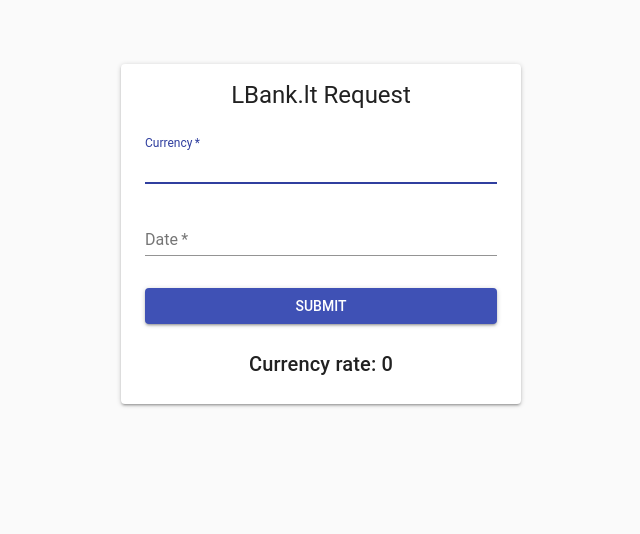
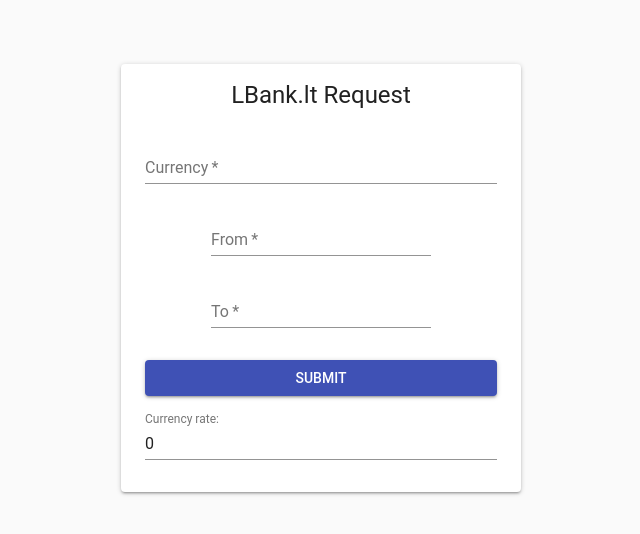
Before and after one commit to Raimondas-Alisauskas/LB-rates_React_Redux_Saga, a React (Create React App) app: page / in a window 1280 px wide. Shown: the top 534 px of the page, without its empty margins (319-959 px from the left). Built offline with nearby package versions, Linux system fonts and the light colour scheme.

Commit message:
From To dates,  TextField introduced.

```diff
--- a/src/app/components/mainForm/MainForm.js
+++ b/src/app/components/mainForm/MainForm.js
@@ -5,18 +5,16 @@ import { withStyles } from '@material-ui/core';
 import CssBaseline from '@material-ui/core/CssBaseline/CssBaseline';
 import Paper from '@material-ui/core/Paper/Paper';
 import Typography from '@material-ui/core/Typography/Typography';
-import FormControl from '@material-ui/core/FormControl/FormControl';
-import InputLabel from '@material-ui/core/InputLabel/InputLabel';
-import Input from '@material-ui/core/Input/Input';
 import Button from '@material-ui/core/Button/Button';
-// import TextField from '@material-ui/core/TextField';
+import TextField from '@material-ui/core/TextField';
 
 import styles from './styles';
 
 const MainForm = ({
   classes,
   currency,
-  date,
+  from,
+  to,
   currencyRate,
   handleInputChange,
   handleSubmit
@@ -27,26 +25,36 @@ const MainForm = ({
       <Typography component="h5" variant="h5">
         LBank.lt Request
       </Typography>
-      <form className={classes.form} onSubmit={handleSubmit}>
-        <FormControl margin="normal" required fullWidth>
-          <InputLabel required={true}>Currency</InputLabel>
-          <Input
-            id="Currency"
-            name="currency"
-            autoFocus
-            value={currency}
-            onChange={handleInputChange}
-          />
-        </FormControl>
-        <FormControl margin="normal" required fullWidth>
-          <InputLabel required={true}>Date</InputLabel>
-          <Input
-            id="Date"
-            name="date"
-            value={date}
-            onChange={handleInputChange}
-          />
-        </FormControl>
+      <form
+        className={classes.form}
+        onChange={handleInputChange}
+        onSubmit={handleSubmit}
+      >
+        <TextField
+          name="currency"
+          value={currency}
+          label="Currency"
+          className={classes.textField}
+          margin="normal"
+          required
+          fullWidth
+        />
+        <TextField
+          name="from"
+          value={from}
+          label="From"
+          className={classes.textField}
+          margin="normal"
+          required
+        />
+        <TextField
+          name="to"
+          value={to}
+          label="To"
+          className={classes.textField}
+          margin="normal"
+          required
+        />
         <Button
           className={classes.submit}
           type="submit"
@@ -57,11 +65,15 @@ const MainForm = ({
           Submit
         </Button>
       </form>
-      <div className={classes.answer}>
-        <Typography component="h6" variant="h6">
-          Currency rate: {currencyRate}
-        </Typography>
-      </div>
+      <TextField
+        name="answer"
+        value={currencyRate}
+        label="Currency rate:"
+        className={classes.textField}
+        margin="normal"
+        InputProps={{ readOnly: true }}
+        fullWidth
+      />
     </Paper>
   </main>
 );
@@ -69,7 +81,8 @@ const MainForm = ({
 MainForm.propTypes = {
   classes: PropTypes.instanceOf(Object).isRequired,
   currency: PropTypes.string.isRequired,
-  date: PropTypes.string.isRequired,
+  from: PropTypes.string.isRequired,
+  to: PropTypes.string.isRequired,
   currencyRate: PropTypes.string.isRequired,
   handleInputChange: PropTypes.func.isRequired,
   handleSubmit: PropTypes.func.isRequired
--- a/src/app/containers/Main.js
+++ b/src/app/containers/Main.js
@@ -8,22 +8,23 @@ class Main extends Component {
     super(props);
     this.state = {
       currency: '',
-      date: '',
+      from: '',
+      to: '',
       currencyRate: '0'
     };
   }
-
-  handleSubmit = event => {
-    event.preventDefault();
-    this.getFxRatesForCurrency(this.state.currency, this.state.date);
-  };
 
   handleInputChange = event => {
     const { name, value } = event.target;
     this.setState({ [name]: value });
   };
 
-  getFxRatesForCurrency = (currency, date) => {
+  handleSubmit = event => {
+    event.preventDefault();
+    this.getFxRateForCurrency(this.state.currency, this.state.from);
+  };
+
+  getFxRateForCurrency = (currency, date) => {
     axios
       .get(
         `https://cors.io/?http://old.lb.lt//webservices/fxrates/FxRates.asmx/getFxRatesForCurrency?tp=EU&ccy=${currency}&dtFrom=${date}&dtTo=${date}`
@@ -41,15 +42,18 @@ class Main extends Component {
         //   xmlDoc.async = false;
         //   xmlDoc.loadXML(answer);
         // }
+        console.log(response.data);
 
         const xmlDoc = new DOMParser().parseFromString(
           response.data,
           'text/xml'
         );
+
+        console.log(xmlDoc);
+
         const amtValue = xmlDoc.getElementsByTagName('Amt')[1].textContent;
         this.setState({ currencyRate: amtValue });
-        console.log(response.data);
-        console.log(xmlDoc);
+
         console.log(amtValue);
       })
       .catch(error => {
@@ -61,7 +65,8 @@ class Main extends Component {
     return (
       <MainForm
         currency={this.state.currency}
-        date={this.state.date}
+        from={this.state.from}
+        to={this.state.to}
         currencyRate={this.state.currencyRate}
         handleInputChange={this.handleInputChange}
         handleSubmit={this.handleSubmit}
```
Also changed, not shown: src/app/components/mainForm/styles.js (+4 -5 lines).
